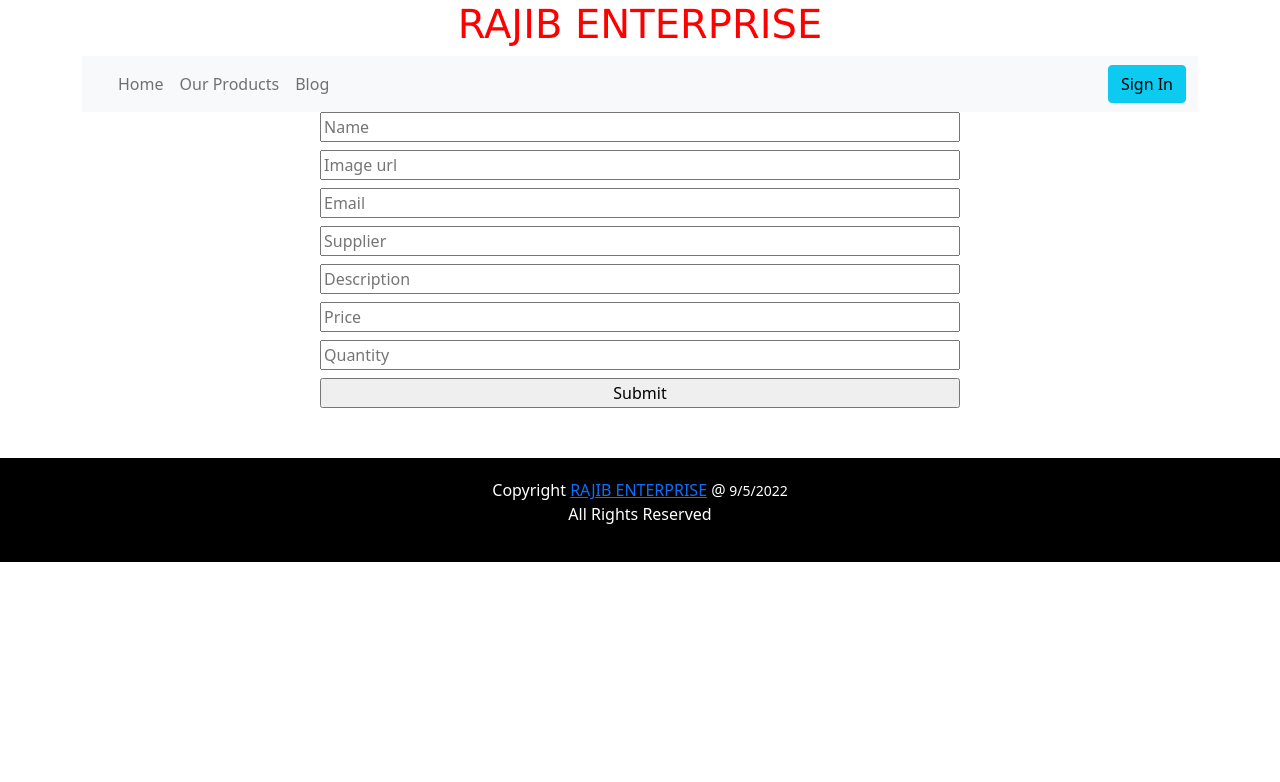
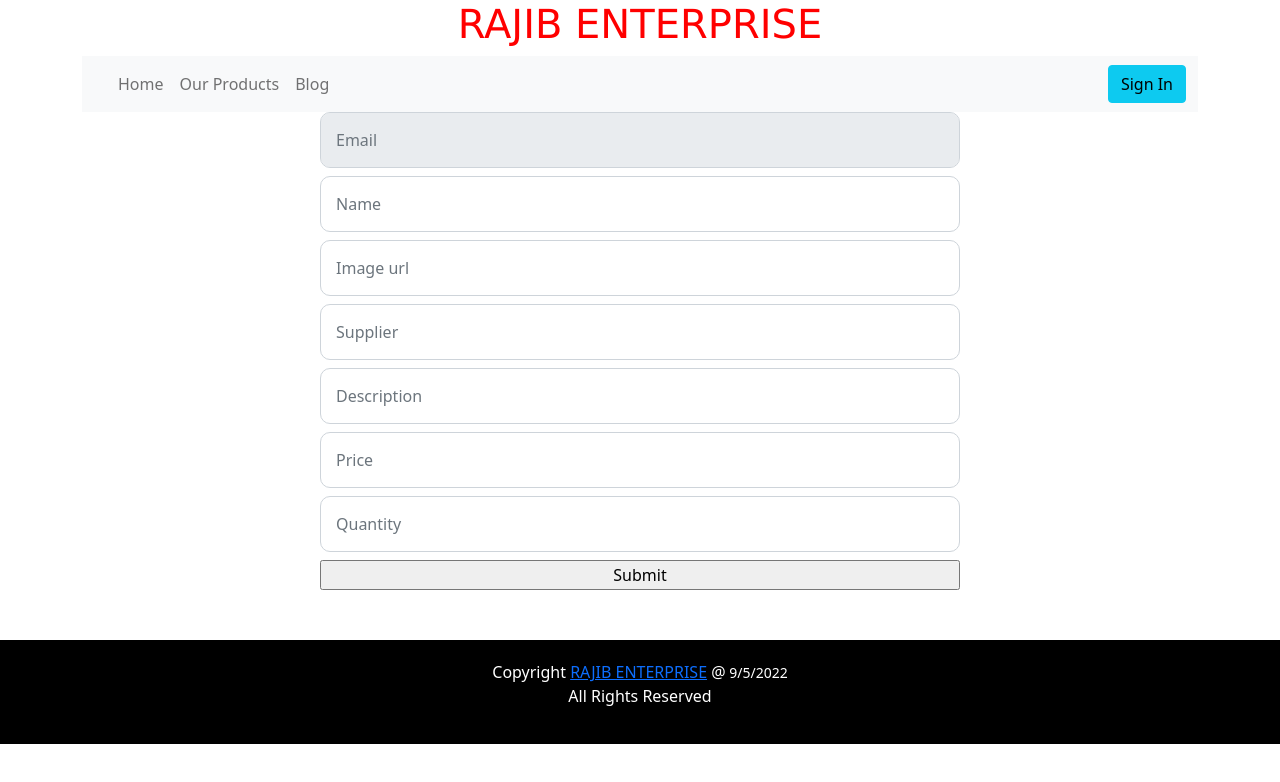
Before and after one commit to rajib074/-warehouse-management-client-side, a React (Create React App) app: page /additem in a window 1280 px wide. Shown: the top 782 px of the page. Built offline with nearby package versions, Linux system fonts and the light colour scheme; no server answers.

Commit message:
remove and update

```diff
--- a/package.json
+++ b/package.json
@@ -6,6 +6,7 @@
     "@testing-library/jest-dom": "^5.16.4",
     "@testing-library/react": "^13.2.0",
     "@testing-library/user-event": "^13.5.0",
+    "axios": "^0.27.2",
     "bootstrap": "^5.1.3",
     "firebase": "^9.8.0",
     "react": "^18.1.0",
@@ -17,6 +18,7 @@
     "react-router-dom": "^6.3.0",
     "react-scripts": "5.0.1",
     "react-toastify": "^9.0.1",
+    "toast": "^0.3.47",
     "web-vitals": "^2.1.4"
   },
   "scripts": {
--- a/src/App.js
+++ b/src/App.js
@@ -14,6 +14,8 @@ import AddItem from './pages/AddItem/AddItem';
 import OurProduct from './Components/OurProduct/OurProduct';
 import ProductDetails from './pages/ProductDitels/ProductDetails';
 import Manage from './Components/Manage/Manage';
+import MyItem from './pages/MyItem/MyItem';
+import { ToastContainer } from 'react-bootstrap';
 
 
 function App() {
@@ -33,12 +35,13 @@ function App() {
         <Route path="/login" element={<Login></Login>}></Route>.
         <Route path="/additem" element={<AddItem></AddItem>}></Route>
         <Route path="/manage" element={<Manage></Manage>}></Route>
+        <Route path="/my-item" element={<MyItem></MyItem>}></Route>
         <Route path="/signup" element={<Signup></Signup>}></Route>
         <Route path="/about" element={<About></About>}></Route>
         <Route path="*" element={<NotFound></NotFound>} />
       </Routes>
       <Footer></Footer>
-
+      <ToastContainer />
     </div>
   );
 }
--- a/src/pages/AddItem/AddItem.js
+++ b/src/pages/AddItem/AddItem.js
@@ -1,36 +1,51 @@
 import React from "react";
 import { useForm } from "react-hook-form";
+import { useAuthState } from "react-firebase-hooks/auth";
+import auth from "../../firebase.init";
 
 const AddItem = () => {
+  const [user] = useAuthState(auth);
   const { register, handleSubmit } = useForm();
-  const onSubmit = data =>{
+  const onSubmit = (data) => {
     console.log(data);
     const url = `http://localhost:5000/product`;
     fetch(url, {
-      method: 'POST',
+      method: "POST",
       headers: {
-        'content-type':'application/json'
+        "content-type": "application/json",
       },
-      body: JSON.stringify(data)
+      body: JSON.stringify(data),
     })
-    .then(res=>res.json())
-    .then(result=>{
-      console.log(result);
-    });
-
+      .then((res) => res.json())
+      .then((result) => {
+        console.log(result);
+      });
   };
   return (
     <div className="w-50 mx-auto">
-       <form className="d-flex flex-column" onSubmit={handleSubmit(onSubmit)}>
-      <input Placeholder='Name' className='mb-2' {...register("name",)} />
-      <input Placeholder='Image url' className='mb-2' {...register("img",)} />
-      <input Placeholder='Email' className='mb-2' {...register("email",)} />
-      <input Placeholder='Supplier' className='mb-2' {...register("supplier",)} />
-      <input Placeholder='Description' className='mb-2' {...register("content",)} />
-      <input Placeholder='Price' className='mb-2' {...register("price",)} />
-      <input Placeholder='Quantity' className='mb-2' type="number" {...register("quantity")} />
-      <input type="submit" value="Submit" />
-    </form>
+      <form className="d-flex flex-column" onSubmit={handleSubmit(onSubmit)}>
+        <input Placeholder="Email" value={user?.email} className="mb-2 form-control" {...register("email")} readonly disabled />
+        <input Placeholder="Name" className="mb-2 form-control" {...register("name")} />
+        <input Placeholder="Image url" className="mb-2 form-control" {...register("img")} />
+        <input
+          Placeholder="Supplier"
+          className="mb-2 form-control"
+          {...register("supplier")}
+        />
+        <input
+          Placeholder="Description"
+          className="mb-2 form-control"
+          {...register("content")}
+        />
+        <input Placeholder="Price" className="mb-2 form-control" {...register("price")} />
+        <input
+          Placeholder="Quantity"
+          className="mb-2 form-control"
+          type="number"
+          {...register("quantity")}
+        />
+        <input type="submit" value="Submit" />
+      </form>
     </div>
   );
 };
--- /dev/null
+++ b/src/pages/MyItem/MyItem.js
@@ -0,0 +1,82 @@
+import axios from "axios";
+import React, { useEffect } from "react";
+import { Button, Col, Container, Row } from "react-bootstrap";
+import { useAuthState } from "react-firebase-hooks/auth";
+import { useNavigate } from "react-router-dom";
+import auth from "../../firebase.init";
+import useProduct from "../../Hooks/useProduct";
+
+const MyItem = () => {
+  const [user] = useAuthState(auth);
+  const [products, setProducts] = useProduct();
+  const navigate = useNavigate();
+
+  useEffect(() => {
+    const getItems = async () => {
+      const email = user.email;
+      const url = `http://localhost:5000/product?email=${email}`;
+      const { data } = await axios.get(url);
+      setProducts(data);
+    };
+    getItems();
+  }, [user]);
+
+  const handelDelete = (id) => {
+    const process = window.confirm(
+      "Are you sure you want to delete this item?"
+    );
+    if (process) {
+      const url = `http://localhost:5000/product/${id}`;
+      fetch(url, {
+        method: "DELETE",
+      })
+        .then((res) => res.json())
+        .then((result) => {
+          console.log(result);
+          setProducts(products.filter((product) => product._id !== id));
+        });
+    }
+  };
+
+  const navigateToProductDetails = (id) => {
+    navigate(`/product/${id}`);
+  };
+
+  return (
+    <>
+      <Container>
+        <Row>
+          {products.map((product, index) => {
+            return (
+                <Col key={index} md={4}>
+                  <div className="product-aria">
+                    <img src={product.img} alt="" />
+                    <div>
+                      <h1>{product.name}</h1>
+                      <p>Details:{product.content}</p>
+                      <div className="d-flex gap-3 flex-wrap justify-content-center">
+                        <Button
+                          onClick={() => navigateToProductDetails(product._id)}
+                          variant="primary"
+                        >
+                          Manage
+                        </Button>
+                        <Button
+                          onClick={() => handelDelete(product._id)}
+                          variant="danger"
+                        >
+                          Delete
+                        </Button>
+                      </div>
+                    </div>
+                  </div>
+                </Col>
+            );
+          })}
+        </Row>
+      </Container>
+    </>
+  );
+};
+
+export default MyItem;
--- a/src/pages/ProductDitels/ProductDetails.js
+++ b/src/pages/ProductDitels/ProductDetails.js
@@ -1,11 +1,13 @@
 import React, { useEffect, useState } from "react";
 import { Col, Row } from "react-bootstrap";
 import { useParams } from "react-router-dom";
+import { toast } from "react-toastify";
 import "./ProductDetails.css";
 
 const ProductDetails = () => {
   const { productId } = useParams();
   const [product, setProduct] = useState({});
+  const {_id, name, img, content, supplier, price, quantity, sold} = product;
 
   useEffect(() => {
     const url = `http://localhost:5000/product/${productId}`;
@@ -14,27 +16,58 @@ const ProductDetails = () => {
       .then((data) => setProduct(data));
   }, []);
 
+  function removeOne(id) {
+    let newQuantity = quantity - 1;
+    if (newQuantity >= 0 ) {
+        let newSold = parseInt(sold) + 1;
+        const newObject = { ...product, quantity: newQuantity, sold: newSold };
+        setProduct(newObject);
+        fetch(`http://localhost:5000/update-quantity/${id}`, {
+            method: 'PUT',
+            headers: {
+                'Content-Type': 'application/json'
+            },
+            body: JSON.stringify(newObject)
+        })
+    } else {
+        toast.error('You dont have any Quantity');
+    }
+}
+const addOne = (id) => {
+    let newQuantity = parseInt(quantity) + 1;
+    const newObject = { ...product, quantity: newQuantity };
+    setProduct(newObject);
+    fetch(`http://localhost:5000/update-quantity/${id}`, {
+        method: 'PUT',
+        headers: {
+            'Content-Type': 'application/json'
+        },
+        body: JSON.stringify(newObject)
+    })
+    toast.success('Added Quantity');
+}
+
   return (
     <>
       <div className="container">
         <Row>
           <Col md={6}>
             <div className="img_aria">
-              <img src={product.img} alt="" />
+              <img src={img} alt="" />
             </div>
           </Col>
           <Col md={6}>
             <div className="text_aria">
-              <p>Id: {product._id}</p>
-              <h2>{product.name}</h2>
-              <p>Price:{product.price}</p>
-              <p>Supplier:{product.supplier}</p>
-              <p>Product Description:{product.content}</p>
+              <p>Id: {_id}</p>
+              <h2>{name}</h2>
+              <p>Price:{price}</p>
+              <p>Supplier:{supplier}</p>
+              <p>Description:{content}</p>
               <p>
-                Quantity: {product.quantity} || Sold: {product.sold}
+                Quantity: {quantity} || Sold: {sold}
               </p>
-              <button className="btn btn-primary m-2">Add Quantity</button>
-              <button className="btn btn-success">Delivered</button>
+              <button onClick={() => addOne(_id)} className="btn btn-primary m-2">Add Quantity</button>
+              <button onClick={() => removeOne(_id)} className="btn btn-success">Delivered</button>
             </div>
           </Col>
         </Row>
```
Also changed, not shown: 1 other file (tests, documents, lock files or other folders).
